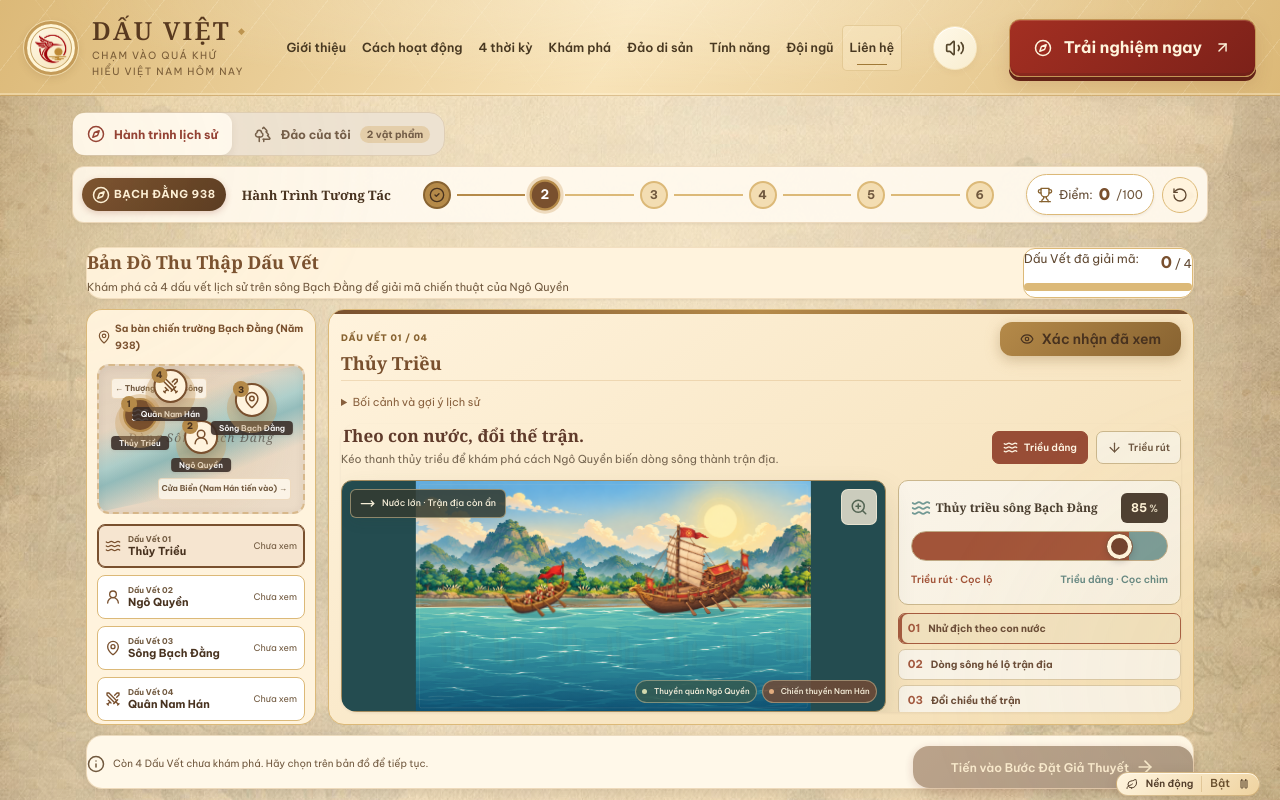
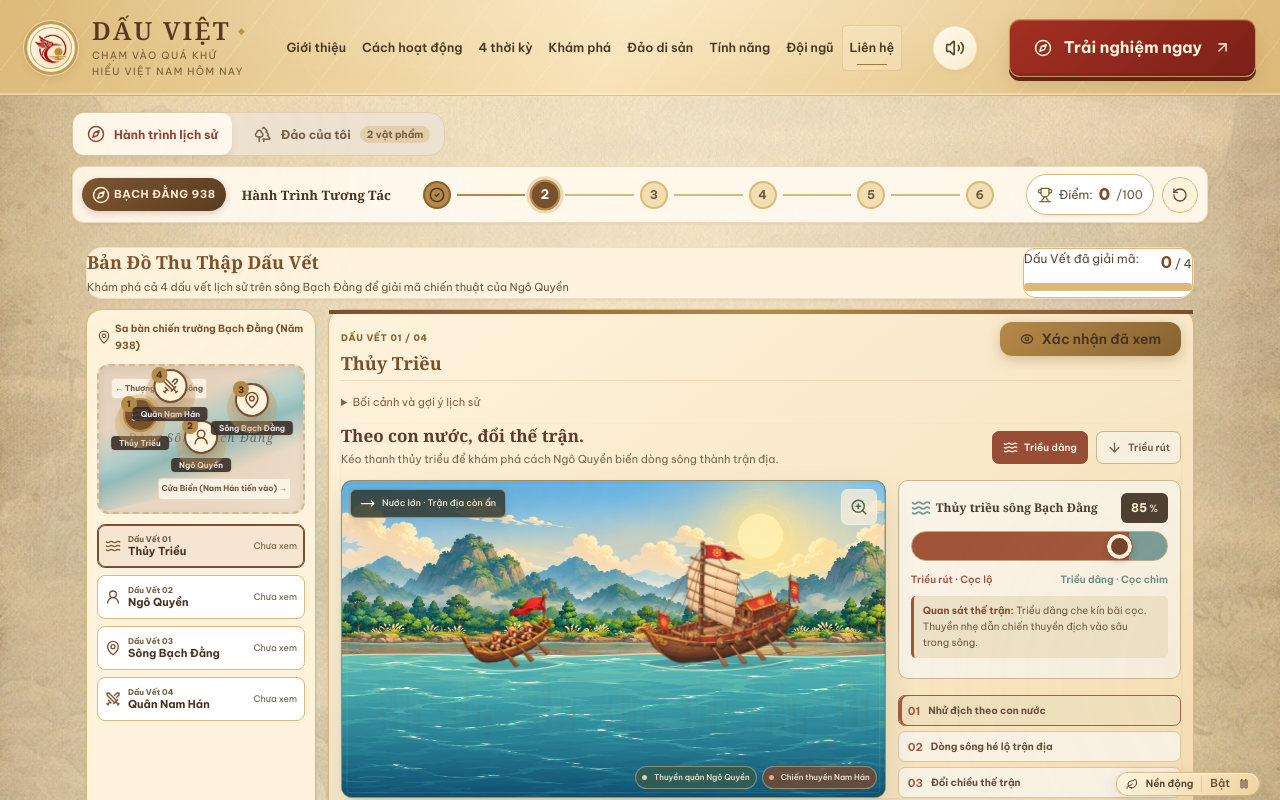
Before and after one commit to HuynhKhai3211/dau-viet-website, a React (Vite) app: page / in a window 1280 px wide. Both pictures are taken after a click on the button "Bắt đầu khám phá". Shown: the part 3670-4470 px from the top of the page. Built offline with nearby package versions, Linux system fonts and the light colour scheme.

Commit message:
Let clue exploration expand vertically with all content

```diff
--- a/src/styles/components/demoWorkspace.css
+++ b/src/styles/components/demoWorkspace.css
@@ -200,3 +200,31 @@ body:has(.demo-workspace[data-in-view]) .ambient-toggle > svg { width: 12px; hei
   .demo-workspace .tide-story { display: none; }
   .demo-workspace .tide-interaction { grid-template-rows: minmax(60px, 1fr) minmax(111px, auto); grid-template-areas: 'scene' 'controls'; }
 }
+
+/* Let the exploration grow with its scene and all four clues. */
+.demo-workspace .demo-stage-container:has(> .clue-exploration) { height: auto; }
+.demo-workspace .demo-stage-container > .clue-exploration { height: auto; }
+.demo-workspace .clue-exploration__layout { flex: none; grid-template-rows: auto; overflow: visible; }
+.demo-workspace :is(.clue-map-panel, .clue-detail-panel, .clue-interactive-zone) { overflow: visible; }
+.demo-workspace .clue-map-panel { justify-content: flex-start; }
+.demo-workspace .clue-detail-panel__body { flex: none; }
+.demo-workspace .clue-sub-interaction--tide,
+.demo-workspace .tide-interaction { height: auto; }
+.demo-workspace .tide-interaction { grid-template-rows: auto auto; }
+.demo-workspace .tide-battle-scene { height: auto; align-self: start; }
+.demo-workspace .tide-artwork-scroll { flex: none; height: auto; }
+.demo-workspace .tide-artwork-frame { height: auto; }
+.demo-workspace .river-artwork { width: 100%; height: auto; aspect-ratio: 12 / 7; }
+.demo-workspace .tide-sidebar { overflow: visible; }
+.demo-workspace .tide-sidebar > .tide-story { overflow: visible; flex-shrink: 0; }
+.demo-workspace .tide-observation { display: block; }
+@media (min-width: 761px) {
+  .demo-workspace .clue-exploration__layout { min-height: 600px; }
+}
+@media (max-width: 760px) {
+  .demo-workspace .clue-exploration__layout { grid-template-rows: auto auto; }
+  .demo-workspace .tide-interaction { grid-template-rows: auto auto auto auto; grid-template-areas: 'heading' 'scene' 'controls' 'story'; }
+  .demo-workspace .tide-battle-heading { display: flex; }
+  .demo-workspace .tide-story { display: grid; }
+  .demo-workspace .clue-context { order: 0; }
+}
```
Also changed, not shown: tests/demoWorkspaceBrowserSmoke.mjs (+7 -3 lines).
